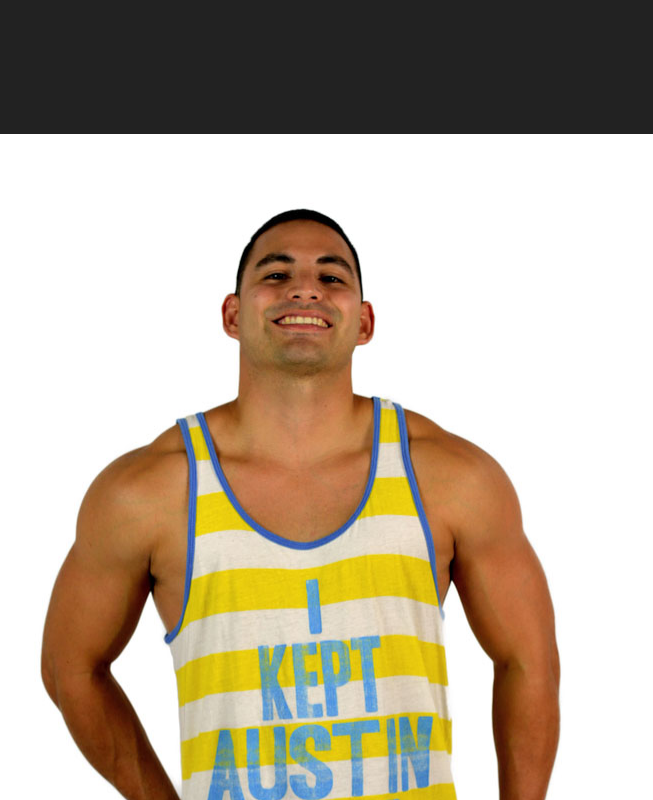
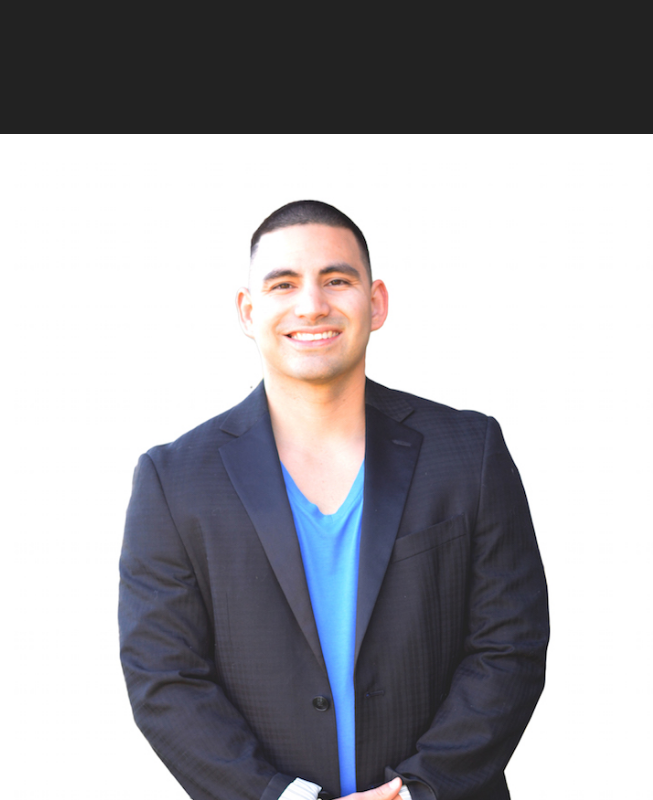
Before and after one commit to CodingGabe/NewHays, a plain HTML site: page index.html in a window 1280 px wide. Shown: the part 2800-3600 px from the top of the page, 627-1280 px from the left. Drawn offline with Linux system fonts and the light colour scheme; some packages are replaced by stand-ins of ours.

Commit message:
Updated Dev image and added FB ID

```diff
--- a/assets/css/hays.css
+++ b/assets/css/hays.css
@@ -3785,8 +3785,9 @@ body {
 }
 
 #gabe {
-    background: url(../img/Hays.jpg) 100% 20px no-repeat;
+    background: url(../img/me.jpg) 100% 20px no-repeat;
     padding: 80px 0;
+    background-size: 50%;
 }
 
 #gabe h2 {
--- a/index.html
+++ b/index.html
@@ -27,6 +27,7 @@
     </script>
 
     <!-- Facebook -->
+    <meta property="fb:app_id" content="1365665560150388" />
     <meta property="og:title" content=" Digital Website Design, strategic marketing in Hays County, TX | Hays Interactive " />
     <meta property="og:type" content="website" />
     <meta property="og:image" content="http://haysinteractive.com/assets/img/KTX.jpg" />
```
Also changed, not shown: assets/img/me.jpg (added), 3 other files.
